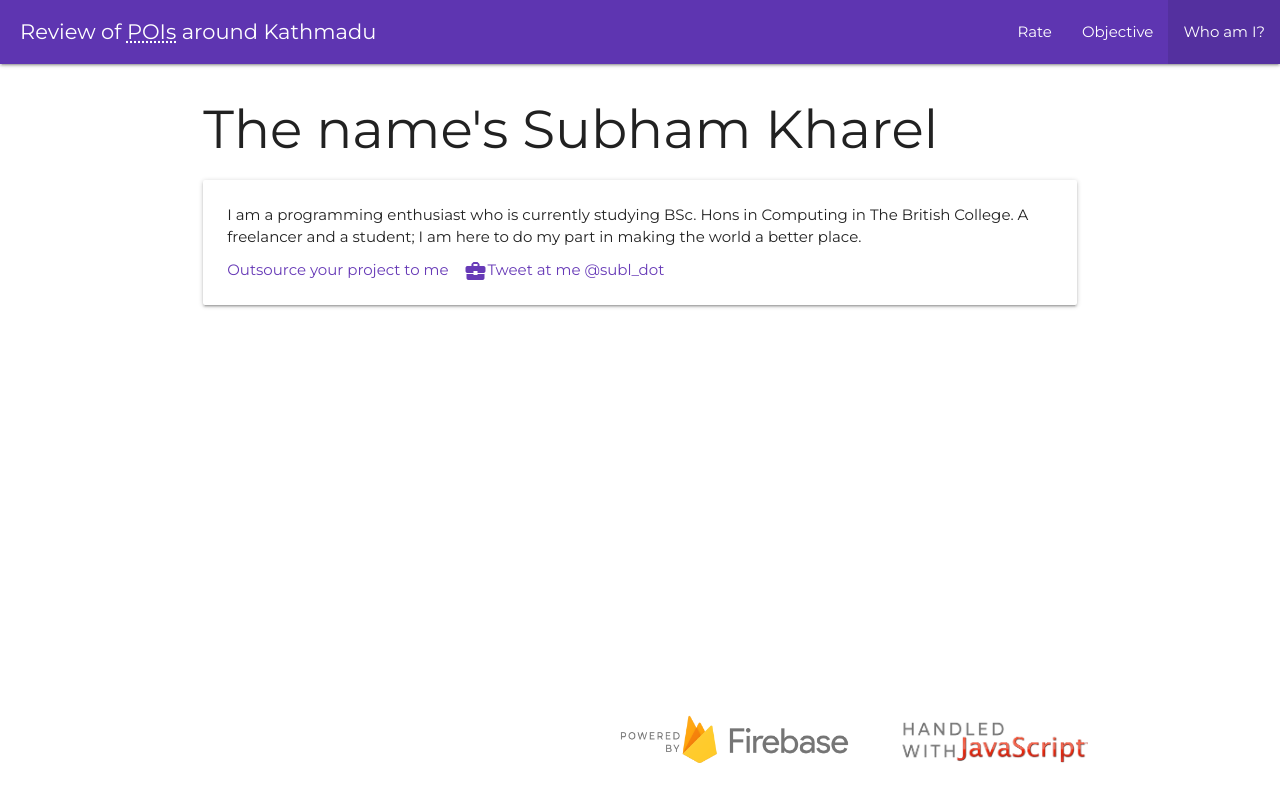
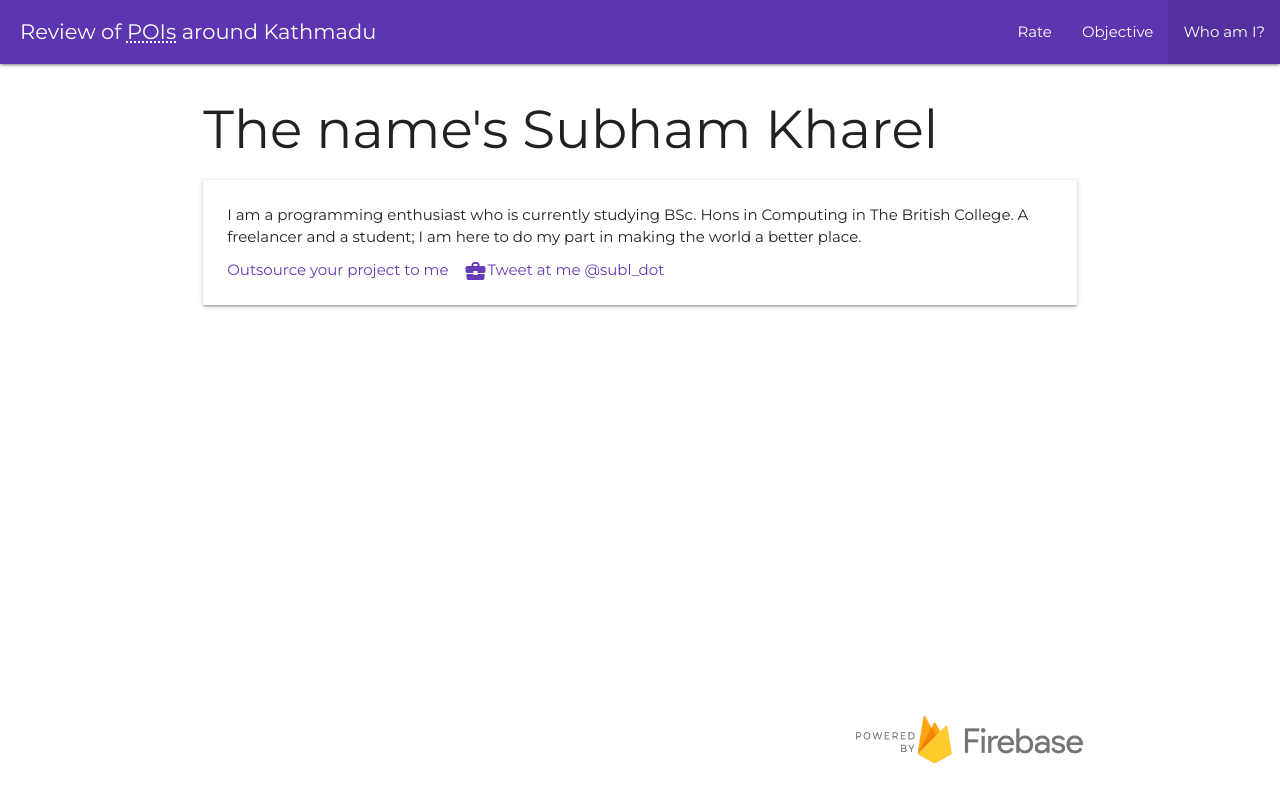
Before and after one commit to subooom/Crowdsource-Review-of-POIs-around-KTM, a plain HTML site: page about.html in a window 1280 px wide. Drawn offline with nearby package versions, Linux system fonts and the light colour scheme.

Commit message:
footer fixed

```diff
--- a/about.html
+++ b/about.html
@@ -52,7 +52,6 @@
 
         <footer class="page-footer white grey-text lighten-2">
           <div class="container">
-            <img src="img/javascript.png" class="right" height="120px" alt="Handled with javascript">
             <img src="img/firebase.png" class="right" height="120px" alt="Powered by firebase">
           </div>
         </footer>
```
Also changed, not shown: index.html (+0 -1 lines), objective.html (+0 -1 lines).
